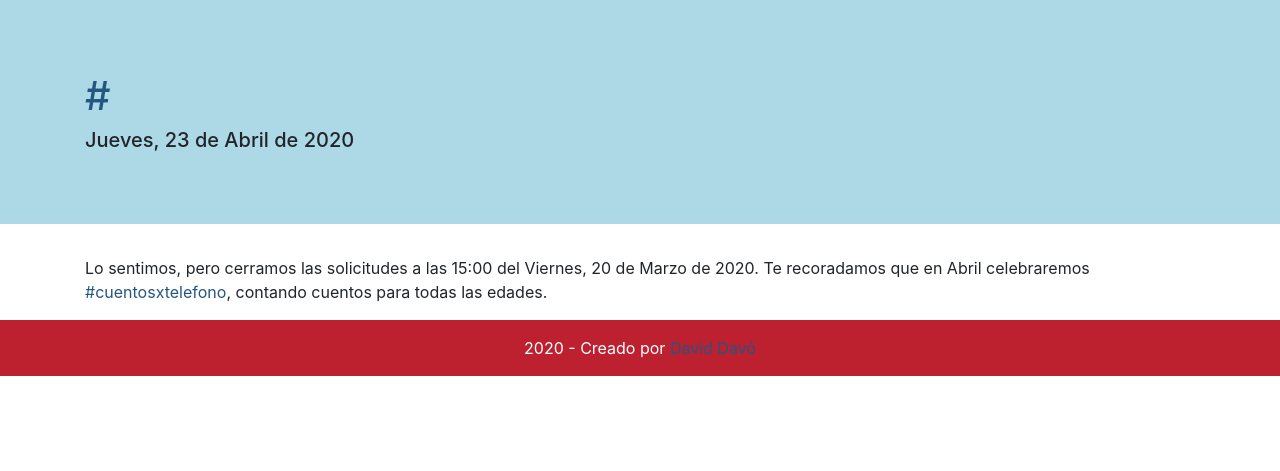
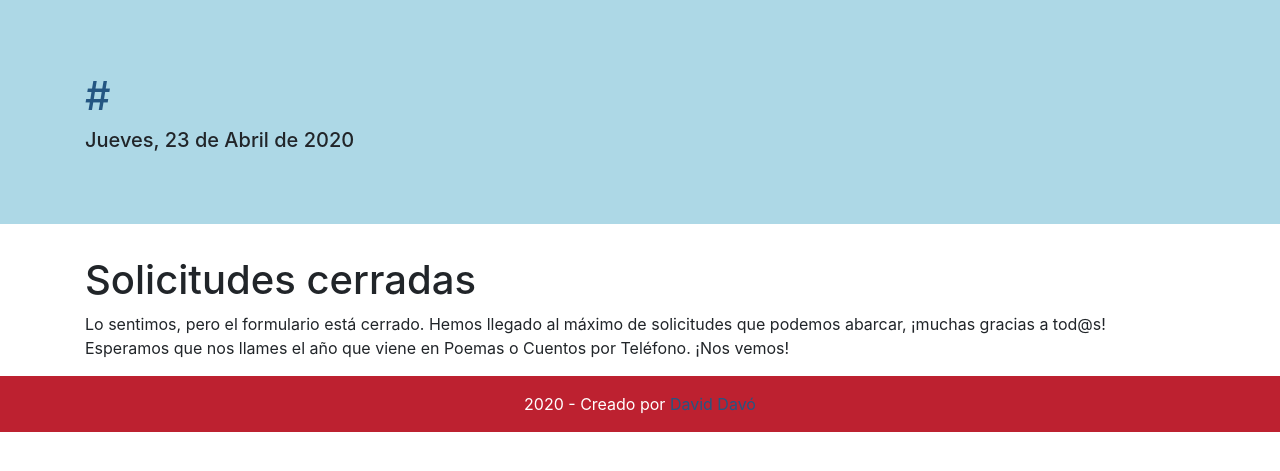
Before and after one commit to daviddavo/cypxt20, a Symfony app: template templates/pxt/index.html.twig in a window 1280 px wide. Shown: the top 471 px of the page. Run offline with Twig, Linux system fonts and the light colour scheme; the template is opened without the code that fills it, so the values that code supplies are empty; style sheets or scripts are compiled from the project's sources; some libraries are stand-ins or nearby versions.

Commit message:
Máximo solicitudes

```diff
--- a/src/Controller/CallMeController.php
+++ b/src/Controller/CallMeController.php
@@ -34,10 +34,13 @@ class CallMeController extends AbstractController
             return $this->redirect($request->getUri());
         }
 
+        $repo = $this->getDoctrine()->getRepository(OnlineCall::class);
+        $cnt = $repo->getTotalCnt();
+
         return $this->render('pxt/index.html.twig', [
             'title' => ($subdomain=='cxt')?'Cuentos por Teléfono':'Poemas por Teléfono',
             'hashtag' => ($subdomain=='cxt')?'cuentosxtelefono':'poemasxtelefono',
-            'open' => true,
+            'open' => $cnt <= 200,
             'form' => $form->createView()]);
     }
 
--- a/src/Repository/OnlineCallRepository.php
+++ b/src/Repository/OnlineCallRepository.php
@@ -17,6 +17,12 @@ class OnlineCallRepository extends ServiceEntityRepository
     public function __construct(ManagerRegistry $registry)
     {
         parent::__construct($registry, OnlineCall::class);
+    }
+
+    public function getTotalCnt() {
+        $qb = $this->createQueryBuilder('c')
+            ->select('count(c.id)');
+        return $qb->getQuery()->getSingleScalarResult();
     }
 
     public function getAgeCounts() {
--- a/templates/pxt/_formGustos.twig
+++ b/templates/pxt/_formGustos.twig
@@ -16,7 +16,9 @@
     salvo en los casos en los que exista una obligación legal.
 </small>
 {% else %}
-    <p>Lo sentimos, pero cerramos las solicitudes a las 15:00 del Viernes, 20 de Marzo de 2020.
-    Te recoradamos que en Abril celebraremos <a href="https://twitter.com/hashtag/cuentosxtelefono" target="_blank">#cuentosxtelefono</a>,
-    contando cuentos para todas las edades.</p>
+    <h1>Solicitudes cerradas</h1>
+    <p>Lo sentimos, pero el formulario está cerrado. Hemos llegado al máximo de solicitudes que podemos abarcar, ¡muchas
+        gracias a tod@s!
+        <br>
+        Esperamos que nos llames el año que viene en Poemas o Cuentos por Teléfono. ¡Nos vemos!</p>
 {% endif %}
```
